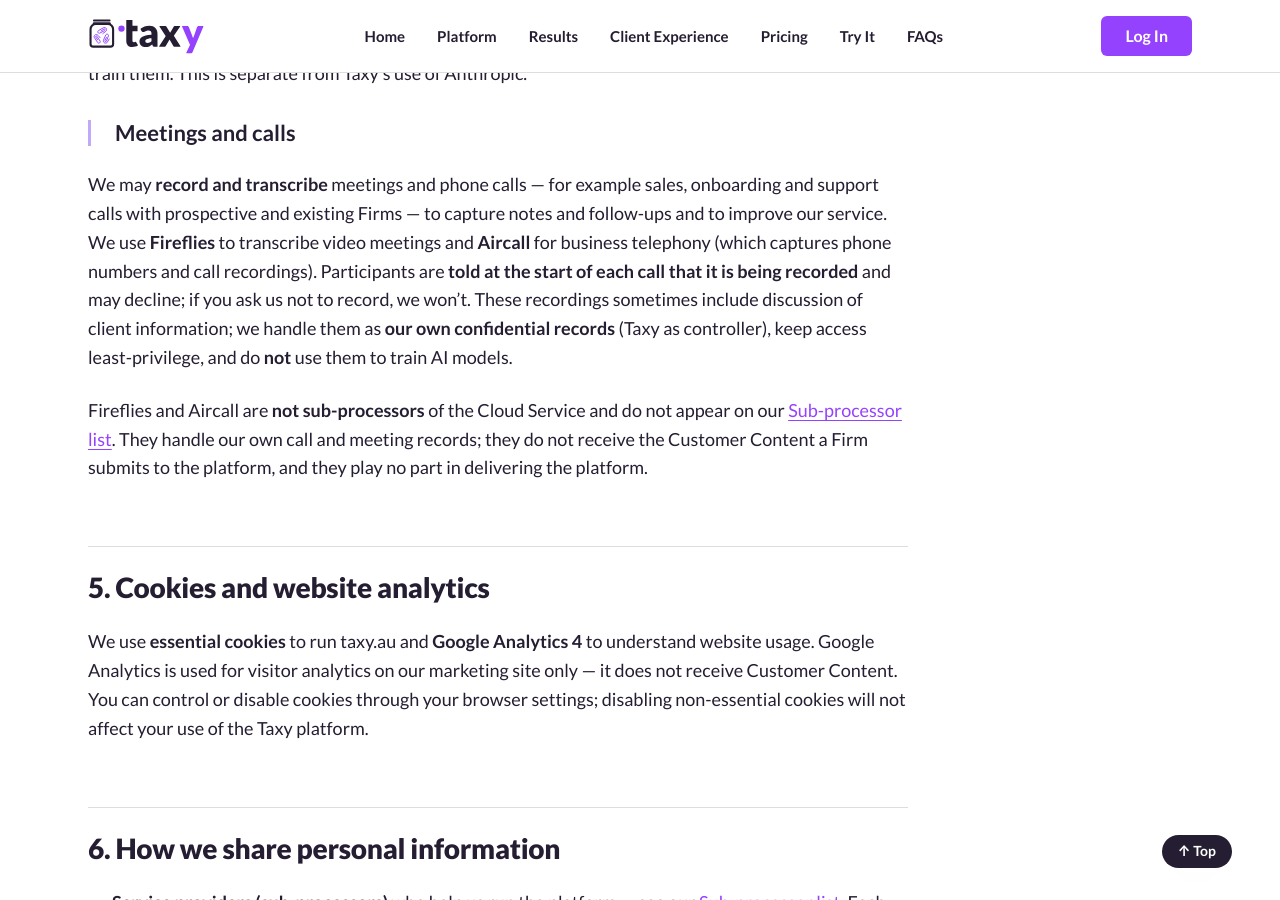
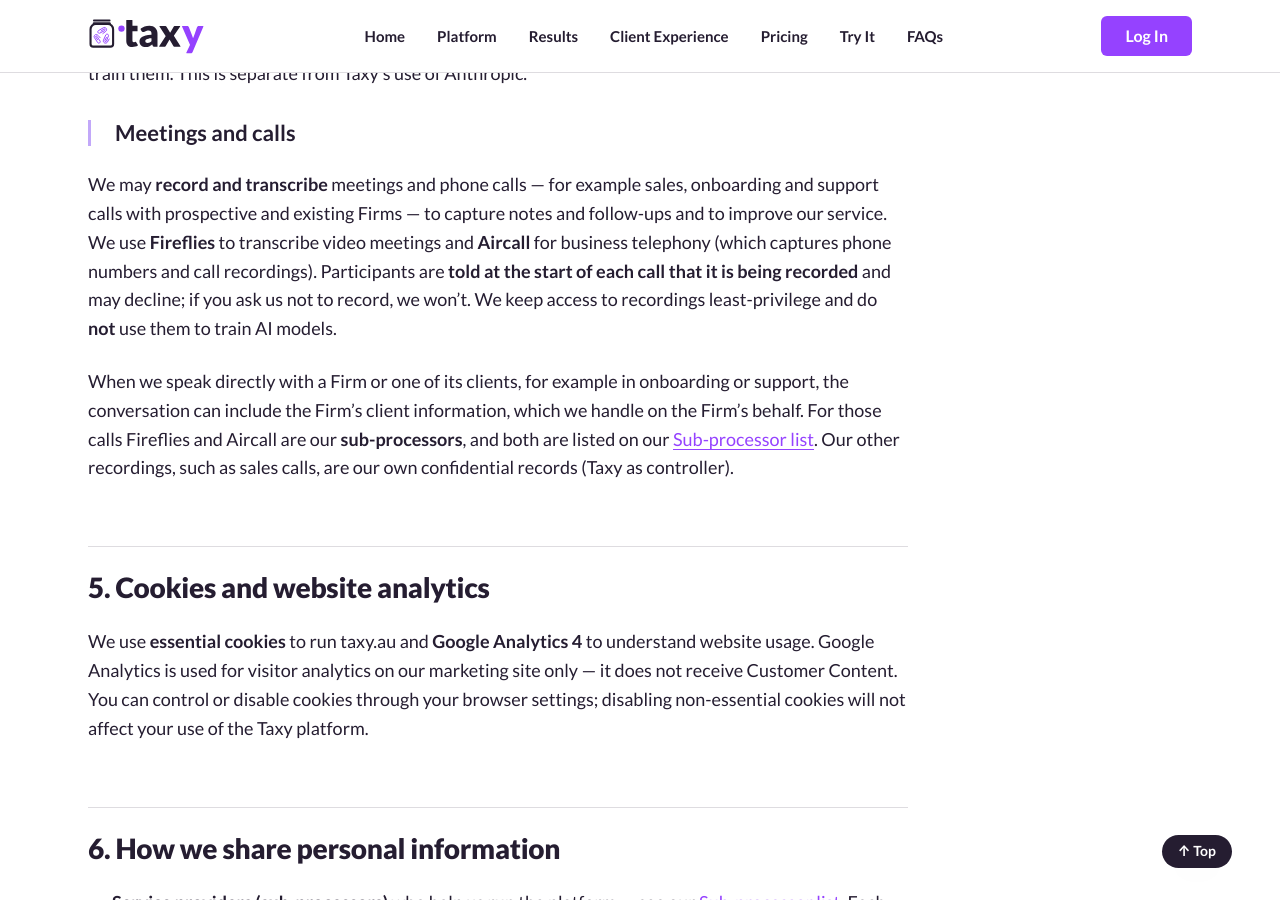
Before and after one commit to taxy-au/taxy-website, a Jekyll site: the page built from privacy-policy.md, in a window 1280 px wide and 900 px high, scrolled down 2647 px. Built offline with Jekyll 4.4.1, drawn with Linux system fonts in a browser that asks for light colours; some of the changed text lies outside the part shown.

Commit message:
Fireflies and Aircall join the sub-processor list as sub-processors only for calls and meetings directly with a customer or its client, Anthropic's row is worded the same way, and the Privacy Policy says so and names both among the overseas recipients (taxy-ops 17e8d72)
Co-Authored-By: Claude Opus 5.5 <noreply@anthropic.com>

```diff
--- a/privacy-policy.md
+++ b/privacy-policy.md
@@ -71,14 +71,13 @@ support calls with prospective and existing Firms — to capture notes and follo
 our service. We use **Fireflies** to transcribe video meetings and **Aircall** for business
 telephony (which captures phone numbers and call recordings). Participants are **told at the start
 of each call that it is being recorded** and may decline; if you ask us not to record, we won't.
-These recordings sometimes include discussion of client information; we handle them as **our own
-confidential records** (Taxy as controller), keep access least-privilege, and do **not** use them to
-train AI models.
+We keep access to recordings least-privilege and do **not** use them to train AI models.
 
-Fireflies and Aircall are **not sub-processors** of the Cloud Service and do not appear on our
-[Sub-processor list](/legal/subprocessors/). They handle our own call and meeting
-records; they do not receive the Customer Content a Firm submits to the platform, and they play no
-part in delivering the platform.
+When we speak directly with a Firm or one of its clients, for example in onboarding or support, the
+conversation can include the Firm's client information, which we handle on the Firm's behalf. For
+those calls Fireflies and Aircall are our **sub-processors**, and both are listed on our
+[Sub-processor list](/legal/subprocessors/). Our other recordings, such as sales
+calls, are our own confidential records (Taxy as controller).
 
 ## 5. Cookies and website analytics
 We use **essential cookies** to run taxy.au and **Google Analytics 4** to understand website usage.
@@ -114,14 +113,17 @@ Firm which of us notifies.
 ## 9. International transfers
 Customer Content, including backups, is **stored in Australia**.
 
-Some of the service providers we use are located in the **United States**, and personal information
-is disclosed to them there:
+Some of the service providers we use hold personal information in the **United States**, and it is
+disclosed to them there:
 
 - **Twilio (SendGrid)** sends notification emails and receives the emails clients send to the
   platform;
 - **Twilio (Segment)** receives platform usage data;
 - **Anthropic** processes personal information when Taxy's AI tools are used in work that involves
-  it (section 4).
+  it (section 4);
+- **Fireflies** records and transcribes our video meetings (section 4);
+- **Aircall** holds the names, phone numbers and call details from our phone calls; the call
+  recordings themselves are stored in Australia (section 4).
 
 Each is listed, with the information it handles, on our
 [Sub-processor list](/legal/subprocessors/). We take reasonable steps to ensure
```
Also changed, not shown: other parts of privacy-policy.md (+1 -1 lines), legal/subprocessors.md (+6 -4 lines).
